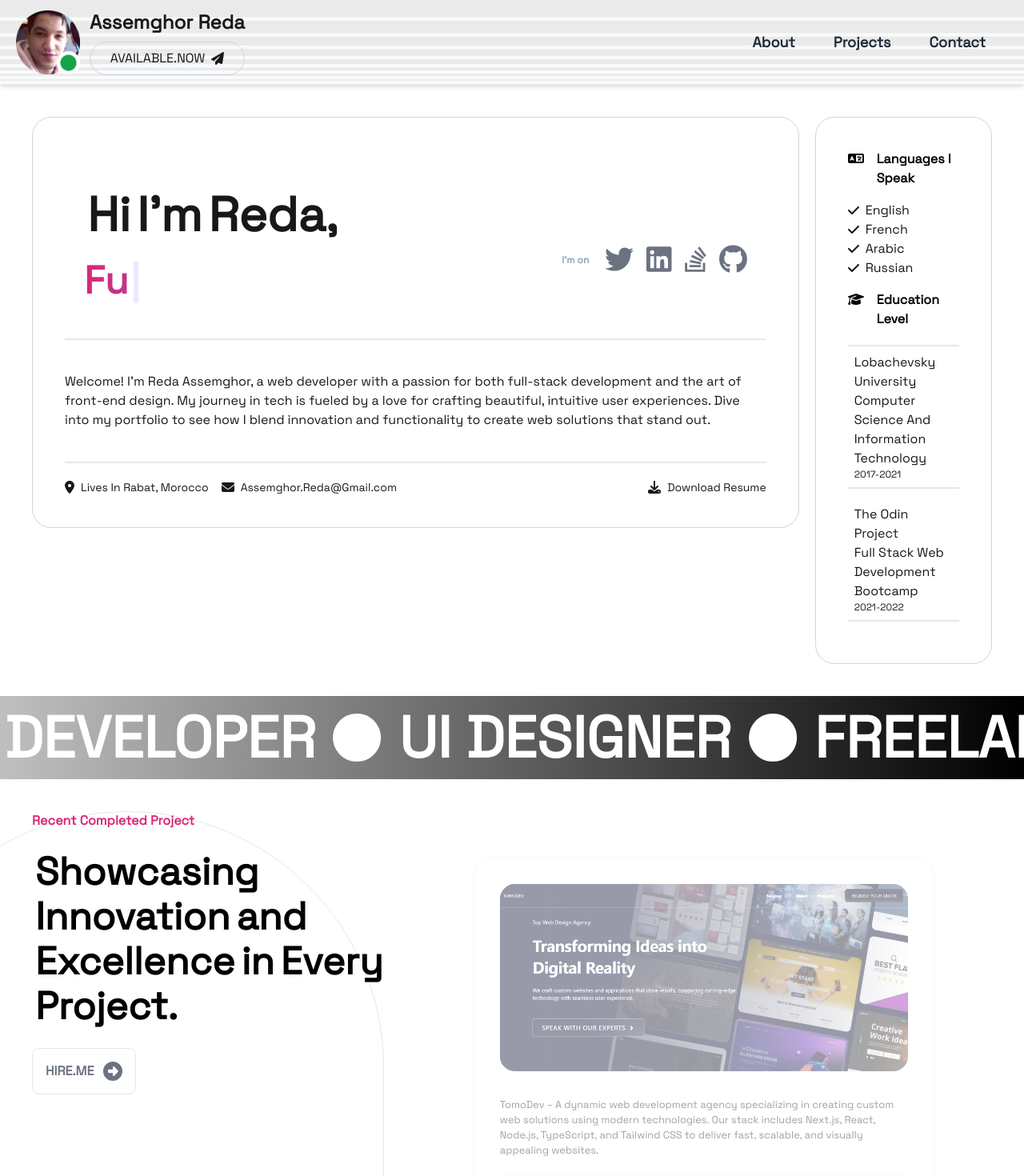
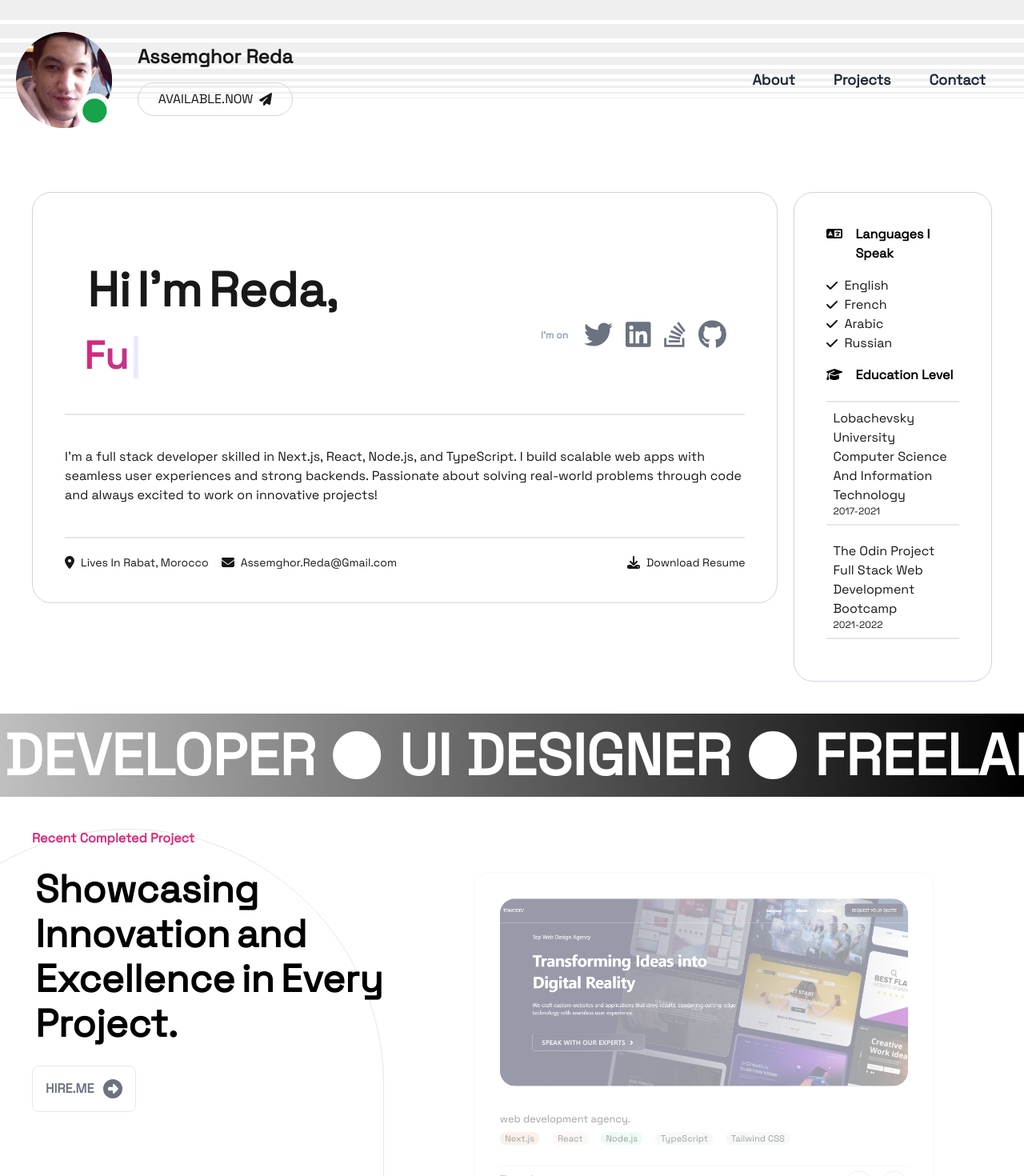
Before and after one commit to redaAssemghor/portfolio, a React (Vite) app: page / in a window 1280 px wide. Shown: the top 1470 px of the page at 80% size. Built offline with nearby package versions, Linux system fonts and the light colour scheme.

Commit message:
refacture

```diff
--- a/projectsData.js
+++ /dev/null
@@ -1,66 +0,0 @@
-export const data = [
-  {
-    name: "Tomodev",
-    description:
-      "TomoDev – A dynamic web development agency specializing in creating custom web solutions using modern technologies. Our stack includes Next.js, React, Node.js, TypeScript, and Tailwind CSS to deliver fast, scalable, and visually appealing websites. ",
-    imgurl: "/tomodev.png",
-    repo: "https://github.com/redaAssemghor/tomodev",
-    deployUrl: "https://tomodev.vercel.app/",
-  },
-  {
-    name: "PDF to MP3 Generator",
-    description:
-      "The PDF to MP3 Generator app allows users to seamlessly convert text and PDF documents into audio files. Built with Next.js and React, it integrates Clerk for authentication, Convex for backend logic, and Tailwind CSS for styling. The app leverages GSAP for animations and PDF.js for PDF parsing, providing a smooth and interactive user experience.",
-    imgurl: "/pdftomp3.png",
-    repo: "https://github.com/redaAssemghor/pdf-to-mp3",
-    deployUrl: "https://pdf-to-mp3-amber.vercel.app/",
-  },
-  {
-    name: "Solar System 3D Simulator",
-    description:
-      "The Solar System 3D Simulator is an interactive web application that allows users to explore the solar system with realistic 3D graphics. Built with Reactand Three.js for rendering, and styled using TailwindCSS, this project showcases advanced front-end development skills and 3D visualization techniques.",
-    imgurl: "/solar-system.png",
-    repo: "https://github.com/redaAssemghor/3D-solar-system",
-    deployUrl: "https://3-d-solar-system-rho.vercel.app/",
-  },
-  {
-    name: "Micro Saas Finder",
-    description:
-      "Micro SaaS Finder is a web app that generates Micro SaaS ideas using the OpenAI API, helping entrepreneurs find marketable concepts quickly. Built with Next.js, React, and Tailwind CSS, it features robust authentication with Clerk and real-time backend services via Convex.",
-    imgurl: "/saas-finder.png",
-    repo: "https://github.com/redaAssemghor/micro-saas-finder",
-    deployUrl: "https://micro-saas-finder.vercel.app",
-  },
-  {
-    name: "payloadcms Ecommerce template",
-    description:
-      "E-commerce template for Payload CMS, utilizing Next.js, TypeScript, MongoDB, and Stripe to ensure a robust platform with secure user authentication and an efficient admin panel for site management. This project demonstrates a deep understanding of web application development and database optimization.",
-    imgurl: "/payloadcms.png",
-    repo: "https://github.com/redaAssemghor/payload-commerce",
-    deployUrl: "",
-  },
-  {
-    name: "MyShopee",
-    description:
-      "Next.js 13 E-Commerce: Seamlessly integrate advanced authentication and a user-friendly admin panel for effortless management and secure transactions. Built using TypeScript, TailwindCSS, Prisma, DaisyUI",
-    imgurl: "/myshopee.png",
-    repo: "https://github.com/redaAssemghor/myCommerce",
-    deployUrl: "https://my-shopee-ashen.vercel.app/",
-  },
-  {
-    name: "SoundWave",
-    description:
-      "Transform your audio files into immersive 3D animations, a 3D animation app built using cutting-edge technologies. Leveraging Next.js, React Three Fiber, and Tailwind CSS.",
-    imgurl: "/sound-wave.png",
-    repo: "https://github.com/redaAssemghor/sound-wave",
-    deployUrl: "https://sound-wave.vercel.app/",
-  },
-  {
-    name: "PicGen",
-    description:
-      "AI-powered text-to-image generation using GPT-4 and Stable Diffusion. Built with Next.js, TailwindCSS, Prisma, and MongoDB.",
-    imgurl: "/picgen.png",
-    repo: "https://github.com/redaAssemghor/picGen",
-    deployUrl: "https://pic-gen-lilac.vercel.app/",
-  },
-];
--- /dev/null
+++ b/src/animations/projectsAnimations.js
@@ -0,0 +1,41 @@
+import gsap from "gsap";
+
+// Scroll animation for project.jsx
+export const projectsScrollAnimnation = (element) => {
+  gsap.fromTo(
+    element,
+    {
+      opacity: 0.4,
+      scale: 0.8,
+    },
+    {
+      opacity: 1,
+      scale: 1,
+      ease: "power2.inOut",
+      scrollTrigger: {
+        trigger: element,
+        scrub: true,
+      },
+    }
+  );
+};
+
+// Scroll animation for text on projects.jsx
+export const textScrollAnimation = (element) => {
+  gsap.from(
+    element,
+    {
+      opacity: 0,
+      y: 24,
+      stagger: 0.1,
+      duration: 1,
+      ease: "expo",
+      scrollTrigger: {
+        trigger: element,
+        start: "top 80%",
+        toggleActions: "play none none none",
+      },
+    },
+    0
+  );
+};
--- a/src/components/Hero.jsx
+++ b/src/components/Hero.jsx
@@ -139,12 +139,11 @@ export function Hero() {
           </div>
           <div className=" mt-10 text-[#181818] font-light">
             <p className="border-b-2 pb-10">
-              Welcome! I&apos;m Reda Assemghor, a web developer with a passion
-              for both full-stack development and the art of front-end design.
-              My journey in tech is fueled by a love for crafting beautiful,
-              intuitive user experiences. Dive into my portfolio to see how I
-              blend innovation and functionality to create web solutions that
-              stand out.
+              I&rsquo;m a full stack developer skilled in Next.js, React,
+              Node.js, and TypeScript. I build scalable web apps with seamless
+              user experiences and strong backends. Passionate about solving
+              real-world problems through code and always excited to work on
+              innovative projects!
             </p>
             <div className="flex flex-col md:flex-row justify-between mt-5">
               <div className="md:flex gap-4">
--- a/src/components/Navbar.jsx
+++ b/src/components/Navbar.jsx
@@ -84,7 +84,7 @@ function Navbar() {
       navLinks.forEach((navLink) => {
         const linksAnimation = gsap.to(navLink, {
           paused: true,
-          scale: 1.2,
+          scale: 1.1,
           duration: 1,
           ease: "power1",
         });
@@ -98,8 +98,8 @@ function Navbar() {
   return (
     <div
       ref={ref}
-      className={`top-0 sticky md:flex justify-between items-center z-20 shadow-md ${
-        isScrolled ? "bg-white fade-down" : "bg-gray-50 bg-cover bg-center"
+      className={`h-[200px] top-0 sticky md:flex justify-between items-center z-20 ${
+        isScrolled ? "bg-white fade-down shadow-sm" : "bg-white bg-no-repeat"
       } transition-all duration-300`}
       style={{
         backgroundImage: !isScrolled ? 'url("/header-bg.png")' : "none",
@@ -107,13 +107,19 @@ function Navbar() {
     >
       <div className="flex justify-between items-center w-full px-5 py-3">
         <div className="flex items-center">
-          <img className="h-16 md:h-20" src="/logo.png" alt="Logo" />
+          <a href="/">
+            <img
+              className="h-20 md:h-[120px] mr-5"
+              src="/logo.png"
+              alt="Logo"
+            />
+          </a>
           <div className="ml-3">
             <h1 className="text-2xl font-semibold text-[#181818]">
               Assemghor Reda
             </h1>
             <a
-              className="btnContainer flex items-center justify-center gap-2 p-2 mt-2 border border-gray-300 rounded-full text-gray-500 hover:text-white hover:bg-pink-600 transition duration-300"
+              className="btnContainer flex items-center justify-center gap-2 p-2 mt-4 border border-gray-300 rounded-full text-gray-500 hover:text-white hover:bg-pink-600 transition duration-300"
               href="https://t.me/redaassemghor"
               target="_blank"
               rel="noopener noreferrer"
--- a/src/components/Project.jsx
+++ b/src/components/Project.jsx
@@ -1,37 +1,36 @@
 import { faGithub } from "@fortawesome/free-brands-svg-icons";
 import { faArrowUpRightFromSquare } from "@fortawesome/free-solid-svg-icons";
 import { FontAwesomeIcon } from "@fortawesome/react-fontawesome";
-import { useEffect, useRef } from "react";
+import { useRef } from "react";
 import gsap from "gsap";
 import { ScrollTrigger } from "gsap/ScrollTrigger";
+import { useGSAP } from "@gsap/react";
+import { projectsScrollAnimnation } from "../animations/projectsAnimations";
 
 gsap.registerPlugin(ScrollTrigger);
 
-function Project({ title, description, url, repo, deployUrl }) {
+function Project({ title, description, url, repo, deployUrl, techStack = [] }) {
   const ref = useRef(null);
 
-  useEffect(() => {
-    const context = gsap.context(() => {
-      gsap.fromTo(
-        ref.current,
-        {
-          opacity: 0.4,
-          scale: 0.8,
-        },
-        {
-          opacity: 1,
-          scale: 1,
-          ease: "power2.inOut",
-          scrollTrigger: {
-            trigger: ref.current,
-            scrub: true,
-          },
-        }
-      );
-    }, ref.current);
+  useGSAP(() => {
+    projectsScrollAnimnation(ref.current);
+  });
 
-    return () => context.revert();
-  }, []);
+  const colors = [
+    "#fef9e7 ",
+    "#f6ddcc",
+    "#d5f5e3",
+    "#f5eef8",
+    "#eaeded",
+    "#f9ebea",
+    "#f9e79f",
+    "#aed6f1",
+  ];
+
+  // Random color generator
+  const randomColor = () => {
+    return colors[Math.floor(Math.random() * colors.length)];
+  };
 
   return (
     <div ref={ref} className="flex flex-col border p-10 rounded-3xl mb-10">
@@ -43,6 +42,17 @@ function Project({ title, description, url, repo, deployUrl }) {
 
       <div className="text-[#181818] font-light my-6">
         <p>{description}</p>
+        <ul className="flex gap-5 py-2">
+          {techStack.map((tech, index) => (
+            <li
+              key={index}
+              style={{ backgroundColor: randomColor() }}
+              className="rounded-full px-2 text-sm"
+            >
+              {tech}
+            </li>
+          ))}
+        </ul>
       </div>
       <div className="md:flex justify-between items-center border-t">
         <h1 className="font-extrabold text-balance">{title}</h1>
@@ -55,6 +65,7 @@ function Project({ title, description, url, repo, deployUrl }) {
           >
             <FontAwesomeIcon icon={faGithub} />
           </a>
+          {deployUrl && (
             <a
               className="border-2 rounded-full font-bold w-fit p-3 text-pink-600 hover:bg-pink-600 hover:text-white duration-1000 cursor-pointer"
               href={deployUrl}
@@ -63,6 +74,7 @@ function Project({ title, description, url, repo, deployUrl }) {
             >
               <FontAwesomeIcon icon={faArrowUpRightFromSquare} />
             </a>
+          )}
         </div>
       </div>
     </div>
--- a/src/components/Projects.jsx
+++ b/src/components/Projects.jsx
@@ -1,11 +1,12 @@
 import Project from "./Project";
 import { FontAwesomeIcon } from "@fortawesome/react-fontawesome";
 import { faCircleRight } from "@fortawesome/free-solid-svg-icons";
-import { data } from "../../projectsData";
 import { useLayoutEffect, useRef } from "react";
 import gsap from "gsap";
 import { ScrollTrigger } from "gsap/ScrollTrigger";
 import { useGSAP } from "@gsap/react";
+import { data } from "../lib/projectsData";
+import { textScrollAnimation } from "../animations/projectsAnimations";
 
 gsap.registerPlugin(ScrollTrigger);
 
@@ -15,31 +16,13 @@ function Projects() {
   const btn = "HIRE.ME";
 
   useGSAP(() => {
-    const tl = gsap.timeline({
-      scrollTrigger: {
-        trigger: ref.current,
-        start: "top 80%",
-        toggleActions: "play none none none",
-      },
-    });
-
-    tl.from(
-      ".text",
-      {
-        opacity: 0,
-        y: 24,
-        stagger: 0.1,
-        duration: 1,
-        ease: "expo",
-      },
-      0
-    );
+    const textClass = document.querySelectorAll(".text");
+    textScrollAnimation(textClass);
   });
 
   useLayoutEffect(() => {
+    const btncontainer = document.querySelector(".btncontainer");
     const btnTl = gsap.timeline({ paused: true });
-
-    const btncontainer = document.querySelector(".btncontainer");
 
     btnTl
       .fromTo(
@@ -108,6 +91,7 @@ function Projects() {
               description={prj.description}
               repo={prj.repo}
               deployUrl={prj.deployUrl}
+              techStack={prj.techStack}
             />
           ))}
         </div>
--- /dev/null
+++ b/src/lib/projectsData.js
@@ -0,0 +1,81 @@
+export const data = [
+  {
+    name: "Tomodev",
+    description: "web development agency.",
+    techStack: ["Next.js", "React", "Node.js", "TypeScript", "Tailwind CSS"],
+    imgurl: "/tomodev.png",
+    repo: "https://github.com/redaAssemghor/tomodev",
+    deployUrl: "https://tomodev.vercel.app/",
+  },
+  {
+    name: "PDF to MP3 Generator",
+    description: "Convert text and PDFs into audio with a sleek UI.",
+    techStack: [
+      "Next.js",
+      "React",
+      "Clerk",
+      "Convex",
+      "Tailwind CSS",
+      "GSAP",
+      "PDF.js",
+    ],
+    imgurl: "/pdftomp3.png",
+    repo: "https://github.com/redaAssemghor/pdf-to-mp3",
+    deployUrl: "https://pdf-to-mp3-amber.vercel.app/",
+  },
+  {
+    name: "Solar System 3D Simulator",
+    description: "Explore the solar system with realistic 3D graphics.",
+    techStack: ["React", "Three.js", "Tailwind CSS"],
+    imgurl: "/solar-system.png",
+    repo: "https://github.com/redaAssemghor/3D-solar-system",
+    deployUrl: "https://3-d-solar-system-rho.vercel.app/",
+  },
+  {
+    name: "SoundWave",
+    description: "Transform audio into immersive 3D animations.",
+    techStack: ["Next.js", "React Three Fiber", "Tailwind CSS"],
+    imgurl: "/sound-wave.png",
+    repo: "https://github.com/redaAssemghor/sound-wave",
+    deployUrl: "https://sound-wave.vercel.app/",
+  },
+  {
+    name: "PicGen",
+    description: "AI-powered text-to-image generation.",
+    techStack: [
+      "GPT-4",
+      "Stable Diffusion",
+      "Next.js",
+      "TailwindCSS",
+      "Prisma",
+      "MongoDB",
+    ],
+    imgurl: "/picgen.png",
+    repo: "https://github.com/redaAssemghor/picGen",
+    deployUrl: "https://pic-gen-lilac.vercel.app/",
+  },
+  {
+    name: "Micro Saas Finder",
+    description: "Generate Micro SaaS ideas using AI.",
+    techStack: ["Next.js", "React", "Tailwind CSS", "Clerk", "Convex"],
+    imgurl: "/saas-finder.png",
+    repo: "https://github.com/redaAssemghor/micro-saas-finder",
+    deployUrl: "https://micro-saas-finder.vercel.app",
+  },
+  {
+    name: "payloadcms Ecommerce template",
+    description: "E-commerce template with secure authentication.",
+    techStack: ["Next.js", "TypeScript", "MongoDB", "Stripe"],
+    imgurl: "/payloadcms.png",
+    repo: "https://github.com/redaAssemghor/payload-commerce",
+    deployUrl: "",
+  },
+  {
+    name: "MyShopee",
+    description: "Next.js 13 e-commerce with advanced admin features.",
+    techStack: ["Next.js", "TypeScript", "Tailwind CSS", "Prisma", "DaisyUI"],
+    imgurl: "/myshopee.png",
+    repo: "https://github.com/redaAssemghor/myCommerce",
+    deployUrl: "https://my-shopee-ashen.vercel.app/",
+  },
+];
```
Lines whose indentation alone changed are shown as unchanged.
